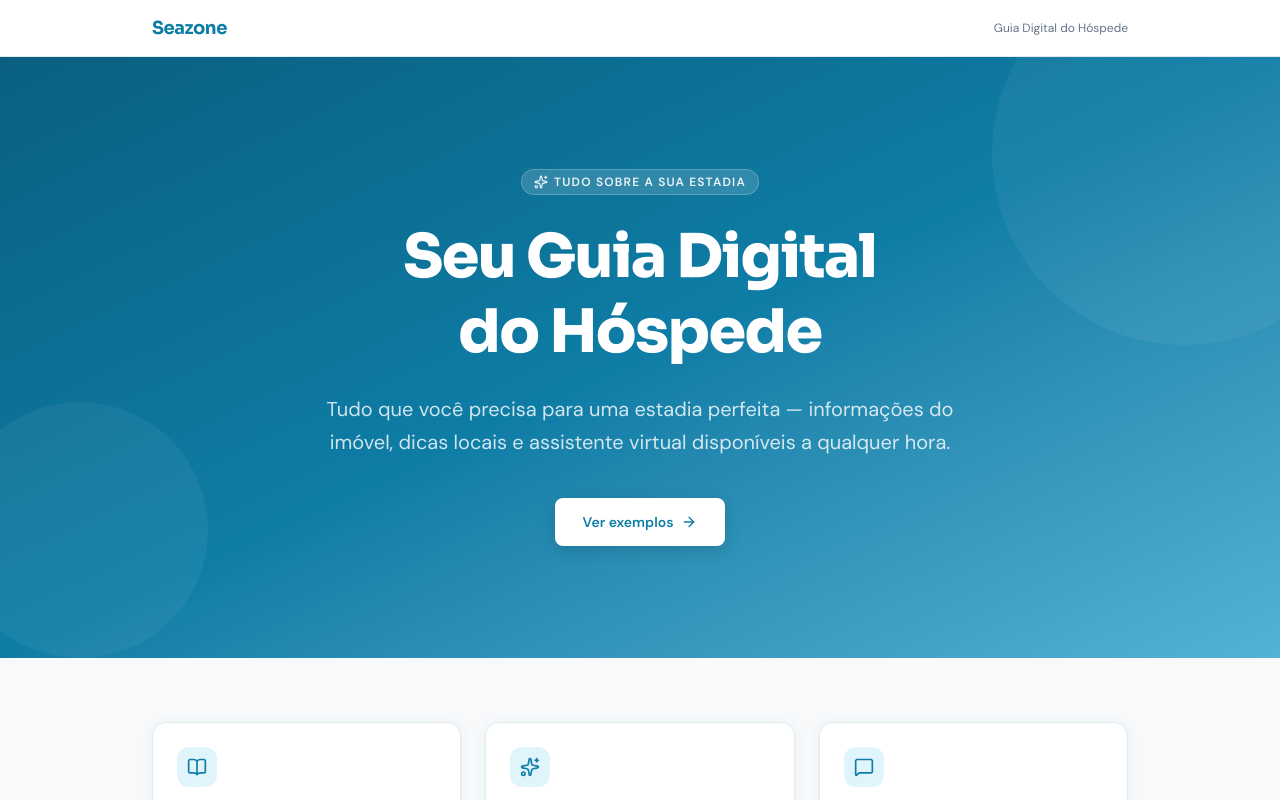
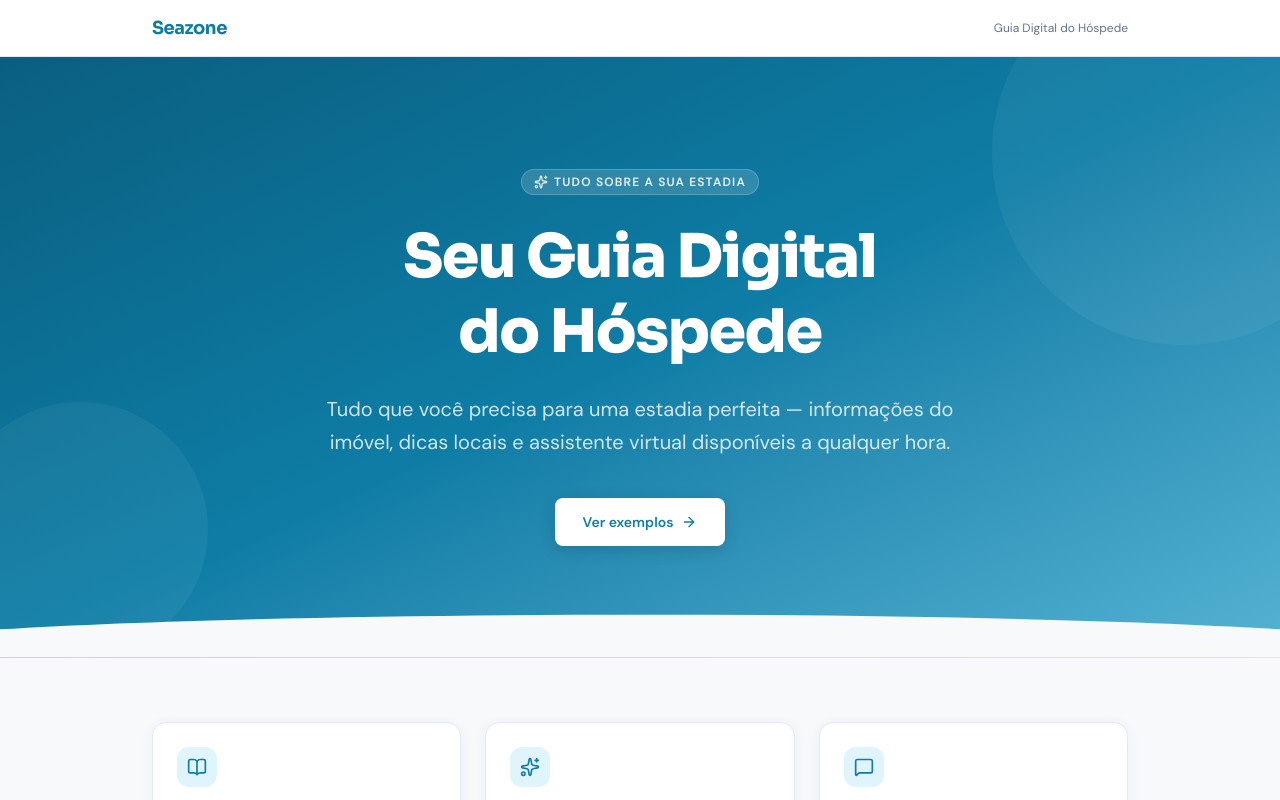
Before and after one commit to lincolnmqs/guia-do-hospede, a Next.js app: page / in a window 1280 px wide. Shown: the top 800 px of the page. Built offline with nearby package versions, Linux system fonts and the light colour scheme.

Commit message:
fix: remove hard divider line under hero wave (keep wave, light fill spans full width)

```diff
--- a/app/page.tsx
+++ b/app/page.tsx
@@ -74,6 +74,19 @@ export default function LandingPage() {
             <div className="absolute -top-24 -right-24 w-96 h-96 rounded-full bg-white/5" />
             {/* Small circle bottom-left */}
             <div className="absolute bottom-0 -left-12 w-64 h-64 rounded-full bg-white/5" />
+            {/* Thin wave line */}
+            <svg
+              className="absolute bottom-0 left-0 w-full"
+              viewBox="0 0 1440 56"
+              preserveAspectRatio="none"
+              fill="none"
+              xmlns="http://www.w3.org/2000/svg"
+            >
+              <path
+                d="M0 24 C360 2 1080 2 1440 24 L1440 56 L0 56Z"
+                fill="#F7F9FB"
+              />
+            </svg>
           </div>
 
           <div className="relative mx-auto max-w-5xl px-4 sm:px-6 py-20 sm:py-28 text-center">
```
